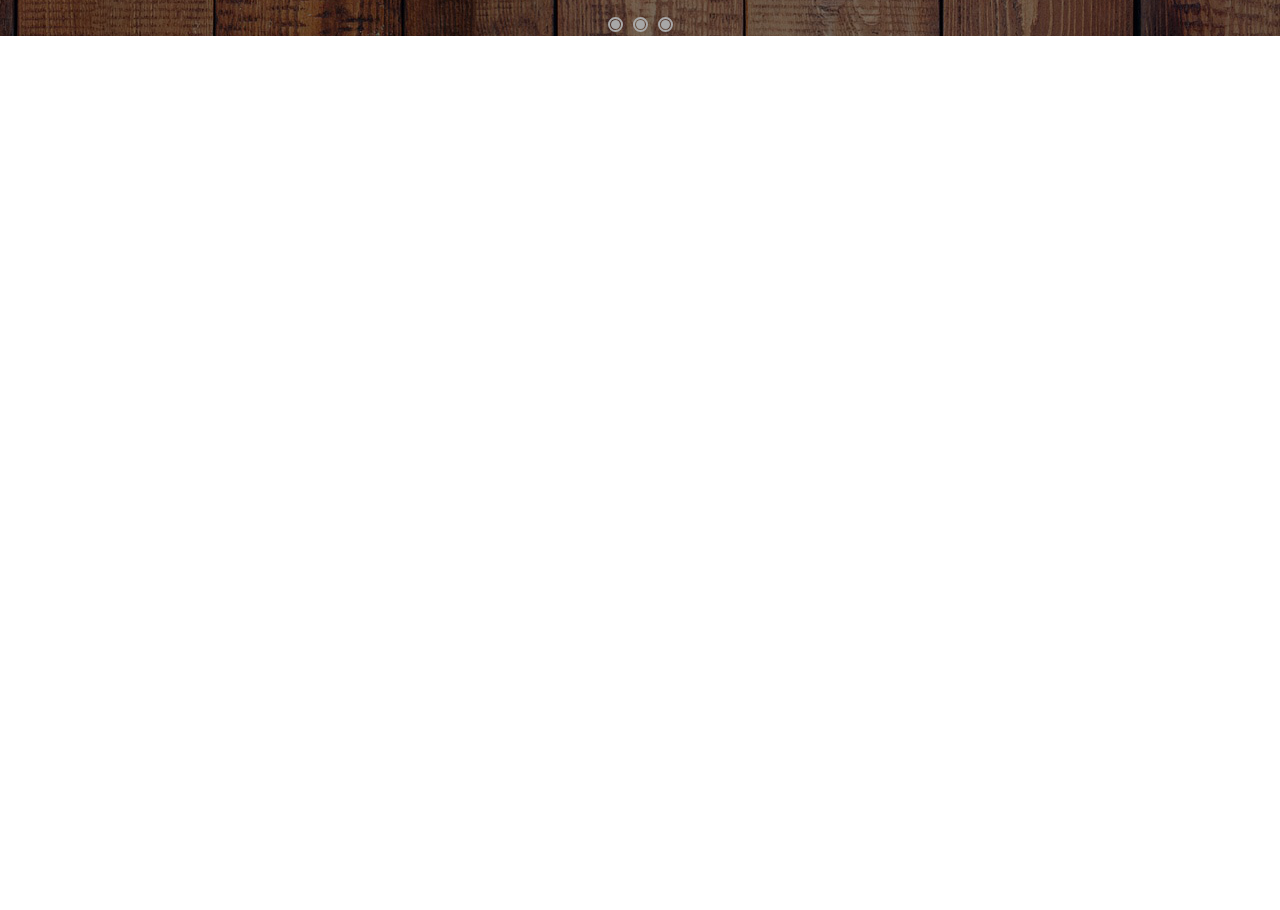
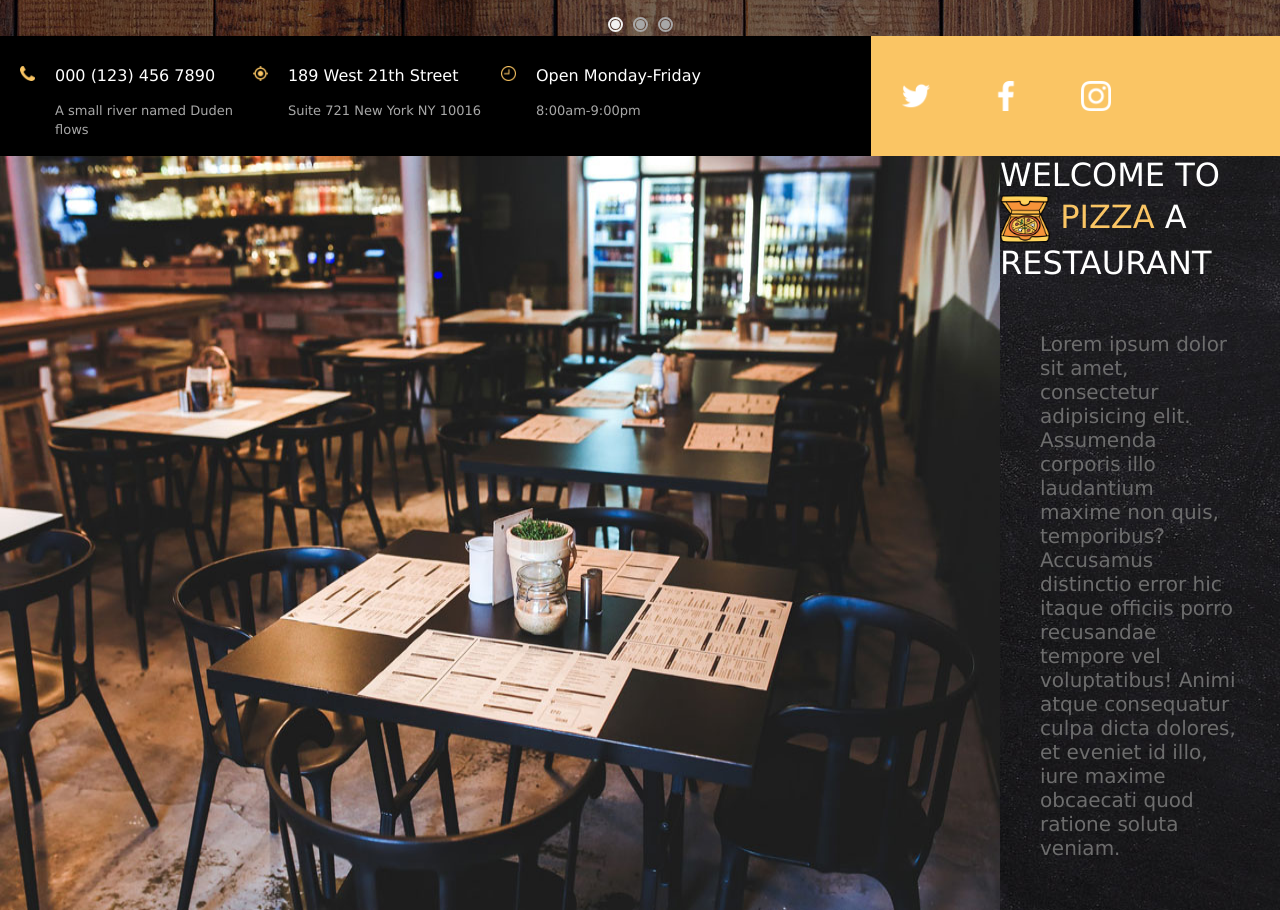
Before and after one commit to neakros/webpackPizza, a website built with webpack: page src/template.html in a window 1280 px wide. Shown: the part 782-1692 px from the top of the page. Before the commit the page ends 818 px from the top, so only its background shows below. Built offline with nearby package versions, Linux system fonts and the light colour scheme; a web font is replaced by a local one.

Commit message:
finishAbout

```diff
--- a/src/js/swiper.js
+++ b/src/js/swiper.js
@@ -2,6 +2,8 @@ export const swiper =
     () => `Sensible webpack 5 boilerplate using Babel and PostCSS with a hot dev server
   and an optimized production build.`
 let bg = document.querySelector(".swiper_wrapper");
+let slides = document.getElementsByClassName("mySlides");
+let dots = document.getElementsByClassName("wrapper_dot");
 
 let slideIndex = 1;
 showSlides(slideIndex);
@@ -12,8 +14,6 @@ function currentSlide(n) {
 
 function showSlides(n) {
     let i;
-    let slides = document.getElementsByClassName("mySlides");
-    let dots = document.getElementsByClassName("dot");
     if (n > slides.length) {slideIndex = 1}
     if (n < 1) {slideIndex = slides.length}
     for (i = 0; i < slides.length; i++) {
--- a/src/styles/_headerNav.scss
+++ b/src/styles/_headerNav.scss
@@ -12,17 +12,24 @@ header {
   display: flex;
   justify-content: space-between;
   align-items: center;
+  .active_header {
+    color: rgb(242,200,96);
+  }
   img {
     cursor: pointer;
   }
-  a {
+   a {
     color: rgb(178,171,159);
-    &:hover{
+     &:hover{
       color: rgb(242,200,96);
     }
   }
 }
 
+.active_header {
+  color: rgb(242,200,96);
+}
+
 li {
   margin-left: 30px;
 }
--- a/src/styles/_swiper.scss
+++ b/src/styles/_swiper.scss
@@ -73,7 +73,7 @@ img {vertical-align: middle;}
   border-radius: 50%;
 }
 
-.wrapper_dot:hover {
+.active, .wrapper_dot:hover {
   .dot {
     border: 2px solid #f2f2f2;
     .sub_dot {background-color: #f2f2f2;}
--- /dev/null
+++ b/src/styles/_welcome.scss
@@ -0,0 +1,74 @@
+.wrapper_welcome {
+  max-width: 100%;
+  display: flex;
+  background-color: black;
+  &>div{
+    display: flex;
+    width: 1300px;
+    margin: 0 auto;
+  }
+  .welcome_info {
+    display: flex;
+    background-color: black;
+    width: 100%;
+    height: 120px;
+    padding-top: 30px;
+    img {
+      margin: 0 20px;
+      width: 15px;
+      height: 15px;
+    }
+  }
+  .welcome_social{
+    background-color: rgb(250,197,100);
+    width: 600px;
+    height: 120px;
+  }
+}
+
+.info_text {
+  p{
+    margin-bottom: 15px;
+    color: white;
+
+  }
+  span {
+    color: #a8a8a8;
+    font-size: 13px;
+  }
+}
+
+.welcome_social {
+  display: flex;
+  align-items: center;
+  img {
+    margin: 30px;
+    width: 30px;
+    height: 30px;
+
+  }
+}
+
+.about {
+  background: url("../assets/bg_4.jpg");
+  .about_text {
+    display: flex;
+    flex-direction: column;
+    align-items: center;
+    justify-content: center;
+    h1 {
+      text-transform: uppercase;
+      color: white;
+      font-weight: 400;
+    }
+    span{
+      color: rgb(250,197,100);
+    }
+    p{
+      color: rgb(109,109,109);
+      font-size: 20px;
+      font-weight: 200;
+      margin: 50px 40px;
+    }
+  }
+}
--- a/src/styles/index.scss
+++ b/src/styles/index.scss
@@ -1,3 +1,4 @@
 @import 'variables';
 @import 'headerNav';
 @import 'swiper';
+@import 'welcome';
--- a/src/template.html
+++ b/src/template.html
@@ -7,7 +7,6 @@
 
     <title>Pizza</title>
   </head>
-
   <body>
   <div class="header_wrapper">
     <header>
@@ -17,7 +16,7 @@
         </a>
         <div class="nav_content">
           <ul>
-            <li><a href="#">Home</a></li>
+            <li><a class="active_header" href="#">Home</a></li>
             <li><a href="#">Menu</a></li>
             <li><a href="#">Services</a></li>
             <li><a href="#">Blog</a></li>
@@ -43,11 +42,9 @@
                 <button class="swiper_button_content">View Menu</button>
               </div>
             </div>
-
           </div>
         </div>
       </div>
-
       <div class="mySlides fade">
         <div class="swiper_content_two">
           <img src="assets/bg_2.png" style="width:600px; height: 600px" alt="Pizza image">
@@ -64,7 +61,6 @@
           </div>
         </div>
       </div>
-
       <div class="mySlides fade">
         <div class="swiper_content_three">
           <div class="side_content_three">
@@ -80,14 +76,11 @@
           </div>
         </div>
       </div>
-
       <!-- Next and previous buttons -->
 <!--      <a class="prev">&#10094;</a>-->
 <!--      <a class="next">&#10095;</a>-->
     </div>
     <br>
-
-    <!-- The dots/circles -->
     <div style="display: flex; justify-content: center; text-align:center">
       <div class="wrapper_dot">
         <span class="dot">
@@ -106,6 +99,56 @@
       </div>
     </div>
   </div>
+  <div class="wrapper_welcome">
+    <div>
+      <div class="welcome_info">
+        <img src="assets/telephone-handle-silhouette.png" alt="telephone">
+        <div class="info_text">
+          <p>000 (123) 456 7890</p>
+          <span>A small river named Duden<br> flows</span>
+        </div>
+        <img src="assets/target.png" alt="target icon">
+        <div class="info_text">
+          <p>189 West 21th Street</p>
+          <span>Suite 721 New York NY 10016</span>
+        </div>
+        <img src="assets/clock.png" alt="target icon">
+        <div class="info_text">
+          <p>Open Monday-Friday</p>
+          <span>8:00am-9:00pm</span>
+        </div>
+      </div>
+        <div class="welcome_social">
+          <img src="assets/twitter.png" alt="twitter">
+          <img src="assets/facebook-app-symbol.png" alt="facebook">
+          <img src="assets/instagram.png" alt="instagram">
+        </div>
+
+    </div>
+
+  </div>
+  <div class="about" style="display: flex">
+    <img src="assets/about.jpg" alt="about img">
+    <div class="about_text">
+      <h1>welcome to <img src="assets/pizzaLogo.png" style="height: 50px; width: 50px">
+        <span>pizza</span> a restaurant
+      </h1>
+      <p>Lorem ipsum dolor sit amet, consectetur adipisicing elit. Assumenda corporis illo laudantium
+        maxime non quis, temporibus? Accusamus distinctio error hic itaque officiis porro recusandae tempore vel
+        voluptatibus! Animi atque consequatur culpa dicta dolores, et eveniet id illo, iure maxime obcaecati quod
+        ratione soluta veniam.
+      </p>
+    </div>
+
+<!--    <img src="assets/bg_4.jpg" style="height: 700px">-->
+  </div>
+
+<!--    <div class="welcome_social">-->
+<!--      <img src="assets/twitter.png" alt="twitter">-->
+<!--      <img src="assets/facebook-app-symbol.png" alt="facebook">-->
+<!--      <img src="assets/instagram.png" alt="instagram">-->
+<!--    </div>-->
+  </div>
 
 <!--    <div id="root"></div>-->
   </body>
```
Also changed, not shown: src/assets/about.jpg (added), src/assets/bg_4.jpg (added), src/assets/clock.png (added), src/assets/facebook-app-symbol.png (added), src/assets/instagram.png (added), src/assets/target.png (added), src/assets/telephone-handle-silhouette.png (added), src/assets/twitter.png (added).
